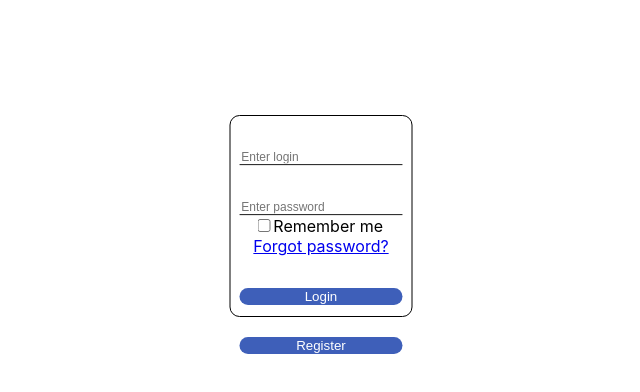
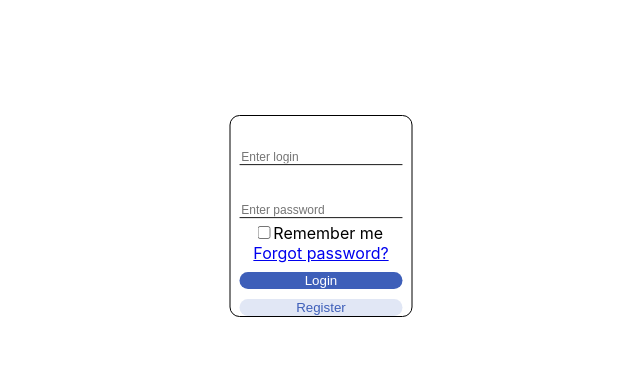
Before and after one commit to Yellowtyler/chat-app, a React (Create React App) app in the folder chat-app-frontend/: page / in a window 1280 px wide. Shown: the top 392 px of the page, without its empty margins (319-959 px from the left). Built offline with nearby package versions, Linux system fonts and the light colour scheme.

Commit message:
developed login page, trying to fix login issue

```diff
--- a/chat-app-frontend/src/App.js
+++ b/chat-app-frontend/src/App.js
@@ -4,12 +4,12 @@ import Main from './components/Main';
 
 const App = () => {
 
-  const [isLogin, setIsLogin] = useState(true);
+  const [isLogin, setIsLogin] = useState(false);
 
   return (
     <div className='container'>
-      {isLogin && <Auth/>}
-      {!isLogin && <Main/>}
+      {!isLogin && <Auth setIsLogin={setIsLogin}/>}
+      {isLogin && <Main/>}
     </div>
   );
 };
--- /dev/null
+++ b/chat-app-frontend/src/api/AuthService.js
@@ -0,0 +1,29 @@
+const AUTH_SERVICE_URL = "http://localhost:8081/auth";
+
+const signUpUser = (signUp) => {
+    fetch(AUTH_SERVICE_URL + "/signup")
+    .then((res) => {
+        if (!res.ok) {
+            throw new Error("error");
+        }
+    })
+    .catch(e => console.log(e));
+};
+
+export const loginUser = (login) => {
+    fetch(AUTH_SERVICE_URL + "/login", {
+        method: "POST",
+        headers: {
+            'Content-Type': 'application/json',
+          },
+          body: JSON.stringify(login)
+    })
+    .then(data => {
+        localStorage.setItem("accessToken", data.json().token);
+    })
+    .catch(e=>console.log(e));
+};
+
+const getCurrentUser = () => {
+
+};
--- a/chat-app-frontend/src/components/Auth.js
+++ b/chat-app-frontend/src/components/Auth.js
@@ -1,12 +1,32 @@
+import { loginUser } from './../api/AuthService';
+import { useState } from 'react';
 
-const Auth = () => {
+const Auth = ({setIsLogin}) => {
 
+    const [username, setUsername] = useState('');
+    const [password, setPassword] = useState('');
+    const [isLoginPage, setIsLoginPage] = useState(true);
+
+    const handleLogin = (e) => {
+        const login = {
+            username: username,
+            password: password
+        };
+        loginUser(login)
+        if (localStorage.getItem("accessToken") !== undefined) {
+            setIsLogin(true);
+        }
+    }
+
+    const switchPage = (e) => {
+        setIsLoginPage(!isLoginPage);
+    }
 
     return (
         <div className="auth-page">
-            <div className="auth-container">
-                <input className="login" type="text" placeholder="Enter login"></input>
-                <input className="password" type="password" placeholder="Enter password"></input>
+            {isLoginPage && <div className="login-container">
+                <input className="login" type="text" placeholder="Enter login" onChange={e=>setUsername(e.target.value)}></input>
+                <input className="password" type="password" placeholder="Enter password" onChange={e=>setPassword(e.target.value)}></input>
                 <div>
                     <label>
                         <input type="checkbox" className="remember-me"></input>
@@ -16,9 +36,19 @@ const Auth = () => {
                         <a className="forgot-password" href="localhost">Forgot password?</a>
                     </div>
                 </div>
-                <button className="login-btn" >Login</button>
+                <button className="login-btn" onClick={handleLogin}>Login</button>
+                <button className="register-btn" onClick={switchPage}>Register</button>
+            </div>}
+            {!isLoginPage && <div className="signup-container">
+                <button className="back" onClick={switchPage}>back</button>
+                <input className="login" type="text" placeholder="Enter login" onChange={e=>setUsername(e.target.value)}></input>
+                <input className="password" type="password" placeholder="Enter password" onChange={e=>setPassword(e.target.value)}></input>
+                <input className="password" type="password" placeholder="Repeat password" onChange={e=>setPassword(e.target.value)}></input>
+                <input className="mail" type="mail" placeholder="mail" onChange={e=>setPassword(e.target.value)}></input>
                 <button className="register-btn">Register</button>
             </div>
+
+            }
         </div>
     );
 };
--- a/chat-app-frontend/src/components/Main.js
+++ b/chat-app-frontend/src/components/Main.js
@@ -1,7 +1,11 @@
+
+import { useState, useEffect } from "react";
 
 const Main = () => {
     return (
-        <div></div>
+        <div>
+            <span>Menu</span>
+        </div>
     );
 };
 
--- a/chat-app-frontend/src/index.css
+++ b/chat-app-frontend/src/index.css
@@ -30,7 +30,7 @@ code {
     position: relative;
 }
 
-.auth-container {
+.login-container {
   border-radius: 10px;
   vertical-align: middle;
 
@@ -66,12 +66,17 @@ code {
   transform: scale(0.9);
 }
 
+.btn-container {
+  flex-direction: row;
+
+}
+
 .login-btn {
   border: none;
   width: 90%;
   display: block;
   border-radius: 15px;
-  margin-top: 2rem;
+  margin-top: 0.4rem;
   color: white;
   background-color: rgb(62, 95, 185);
 }
@@ -79,9 +84,9 @@ code {
 .register-btn {
   border: none;
   width: 90%;
-  display: block;
+  display: inline-table;
   border-radius: 15px;
-  margin-top: 2rem;
-  color: white;
-  background-color: rgb(62, 95, 185);
+  margin-top: 0.4rem;
+  color: rgb(62, 95, 185);
+  background-color: #e1e7f5;
 }
--- a/chat-app-frontend/src/index.js
+++ b/chat-app-frontend/src/index.js
@@ -3,13 +3,10 @@ import ReactDOM from 'react-dom';
 import './index.css';
 import App from './App';
 import reportWebVitals from './reportWebVitals';
-
-ReactDOM.render(
-  <React.StrictMode>
-    <App />
-  </React.StrictMode>,
-  document.getElementById('root')
-);
+import { createRoot } from 'react-dom/client';
+const container = document.getElementById('root');
+const root = createRoot(container); // createRoot(container!) if you use TypeScript
+root.render(<App/>);
 
 // If you want to start measuring performance in your app, pass a function
 // to log results (for example: reportWebVitals(console.log))
```
Also changed, not shown: chat-app-frontend/src/api/MessageService.js (added).
